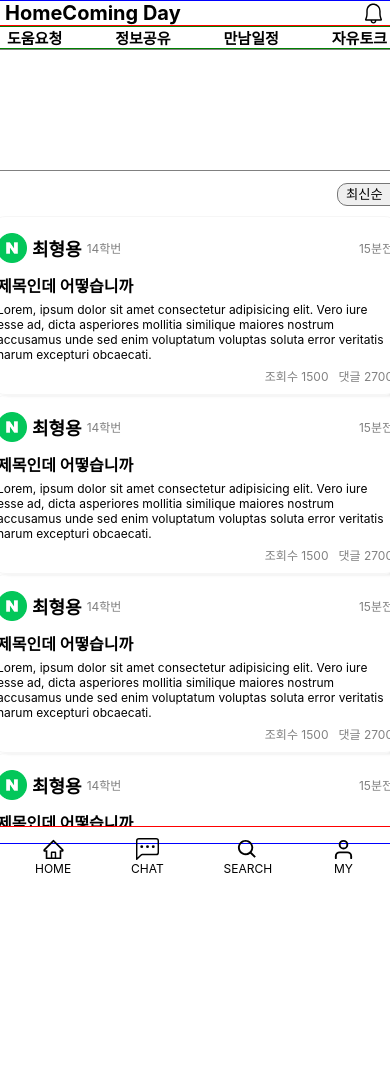
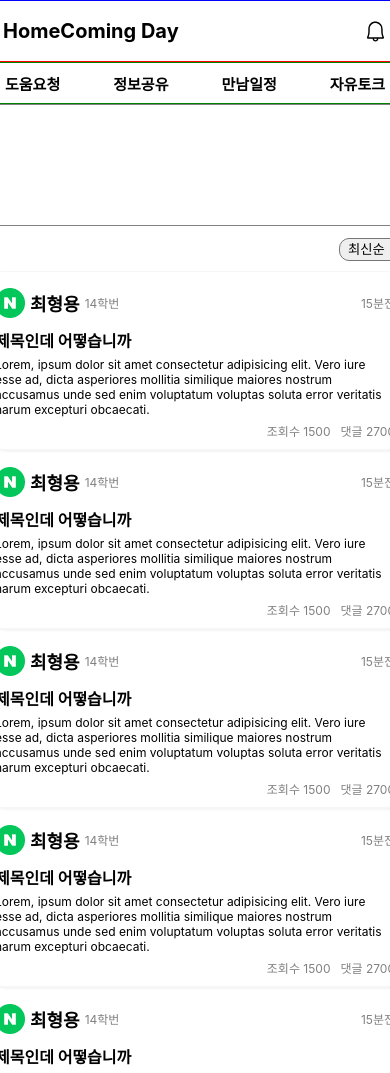
Before and after one commit to jennywoon/HomeComingDay, a React (Create React App) app: page / in a window 390 px wide. Shown: the top 1073 px of the page. Before the commit the page ends 887 px from the top, so only its background shows below. Built offline with nearby package versions, Linux system fonts and the light colour scheme.

Commit message:
모바일 테스트

```diff
--- a/src/components/BottomTap.jsx
+++ b/src/components/BottomTap.jsx
@@ -38,7 +38,7 @@ const BottomTap = () => {
 export default BottomTap;
 
 const SecondWrap = styled.div`
-    width: 420px;
+    /* width: 420px; */
     position: relative;
     bottom: 0;
 `
--- a/src/components/Home.jsx
+++ b/src/components/Home.jsx
@@ -16,7 +16,7 @@ export default Home;
 
 const HomeContainer = styled.div`
     width: 100%;
-    height: 800px;
+    /* height: 800px; */
     /* height: calc(var(--vh, 1vh) * 93); */
     border: 1px solid red;
     display: flex;
--- a/src/components/Layout.jsx
+++ b/src/components/Layout.jsx
@@ -19,16 +19,17 @@ export default Layout;
 
 const LayoutContainer = styled.div`
     width: 100%;
-    /* height: 100vh; */
-    height: calc(var(--vh, 1vh) * 100);
+    height: 100%;
+    /* height: calc(var(--vh, 1vh) * 100); */
     background-color: #F7EDE2;
     display: flex;
     justify-content: center;
 `
 
 const LayoutWrap = styled.div`
-    width: 420px;
-    /* height: 929px; */
+    /* width: 420px;
+    height: 929px; */
+    height: 100%;
     /* height: calc(var(--vh, 1vh) * 100); */
     border: 1px solid blue;
     background-color: white;
```
